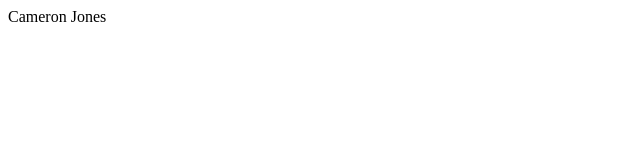
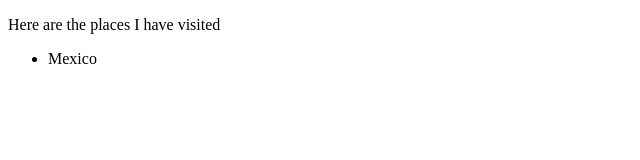
Before and after one commit to chjones512/html-me-something, a plain HTML site: page index.html in a window 1280 px wide. Shown: the whole page, without its empty margins (0-640 px from the left). Drawn offline with Linux system fonts and the light colour scheme.

Commit message:
Added Index/Head/Body/List

```diff
--- a/index.html
+++ b/index.html
@@ -1 +1,13 @@
-<p>Cameron Jones</p>
+<!DOCTYPE html>
+<html>
+    <head></head>
+    <title>Places I have visited</title>
+    <body>
+        <p>
+            Here are the places I have visited
+            <ul>
+                <li>Mexico</li>
+            </ul>
+        </p>
+    </body>
+</html>
```
